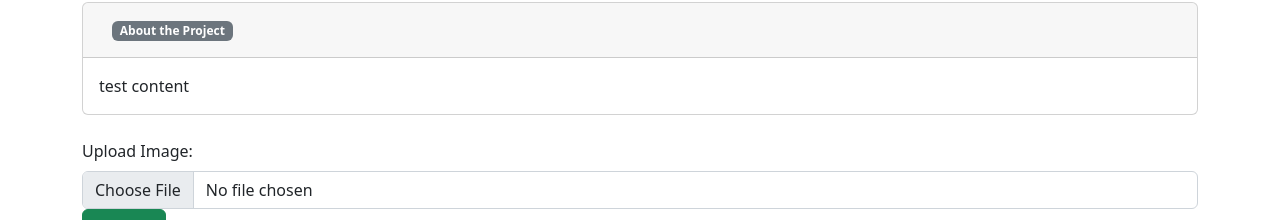
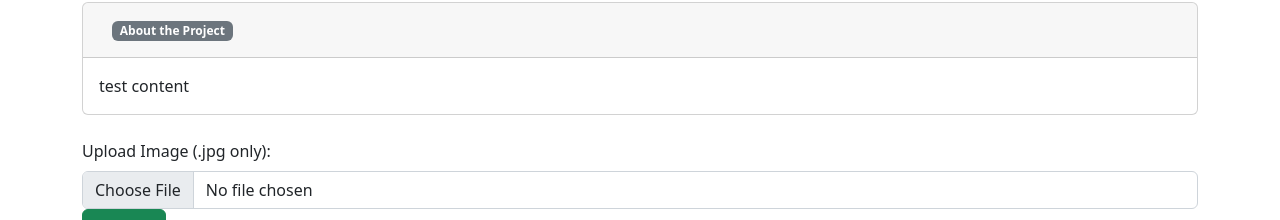
Before and after one commit to SamuelHe2024/SoybeanGrowthTracker, a React (Create React App) app: page / in a window 1280 px wide. Shown: the part 208-428 px from the top of the page. Built offline with nearby package versions, Linux system fonts and the light colour scheme.

Commit message:
file upload functionality

```diff
--- a/src/components/FileUpload.js
+++ b/src/components/FileUpload.js
@@ -70,7 +70,7 @@ class FileUpload extends Component {
                 <div className="content">
                     <Form>
                         <Form.Group controlId = "formGroup">
-                            <Form.Label>Upload Image:</Form.Label>
+                            <Form.Label>Upload Image (.jpg only):</Form.Label>
                             <Form.Control
                                 type="file"
                                 name="image"
```
